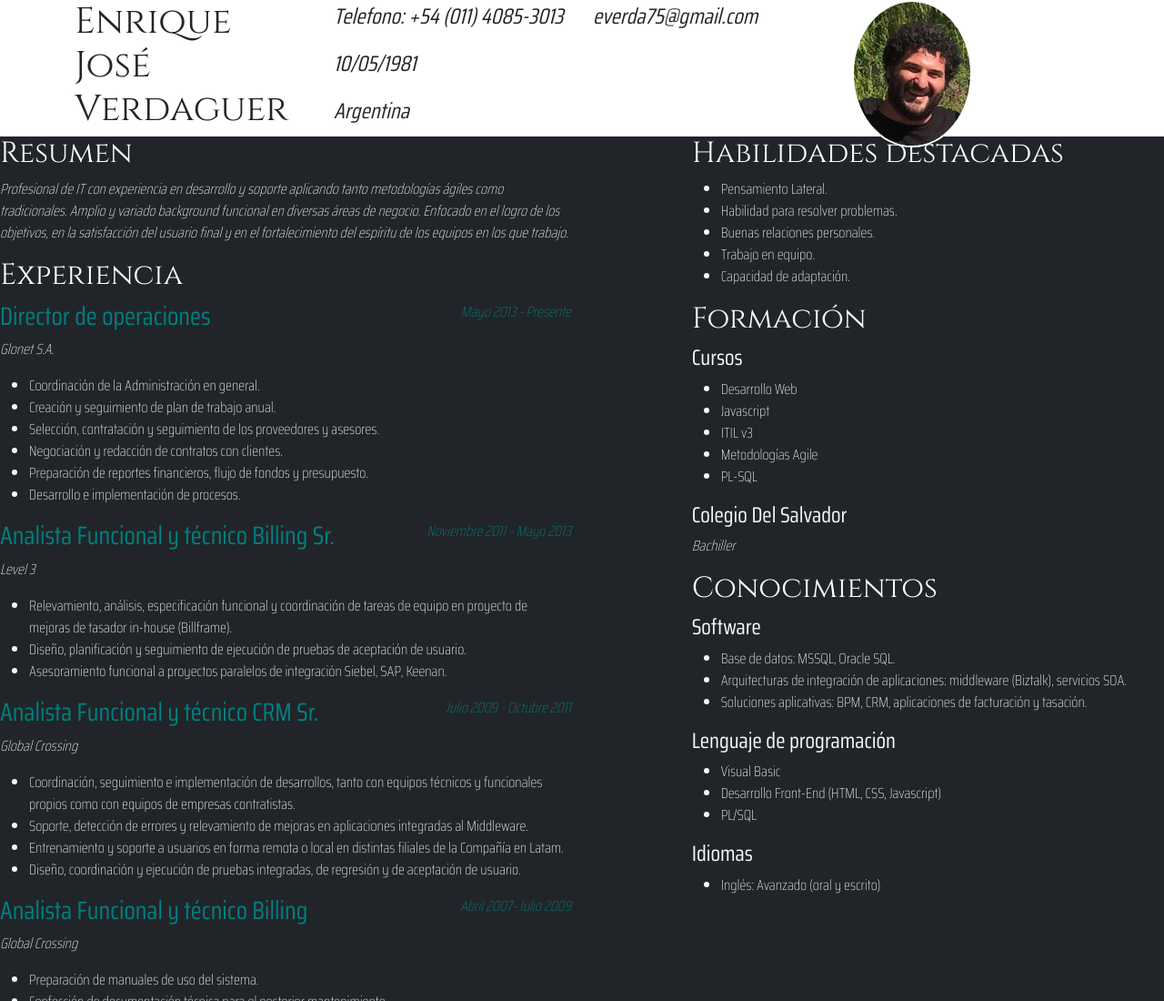
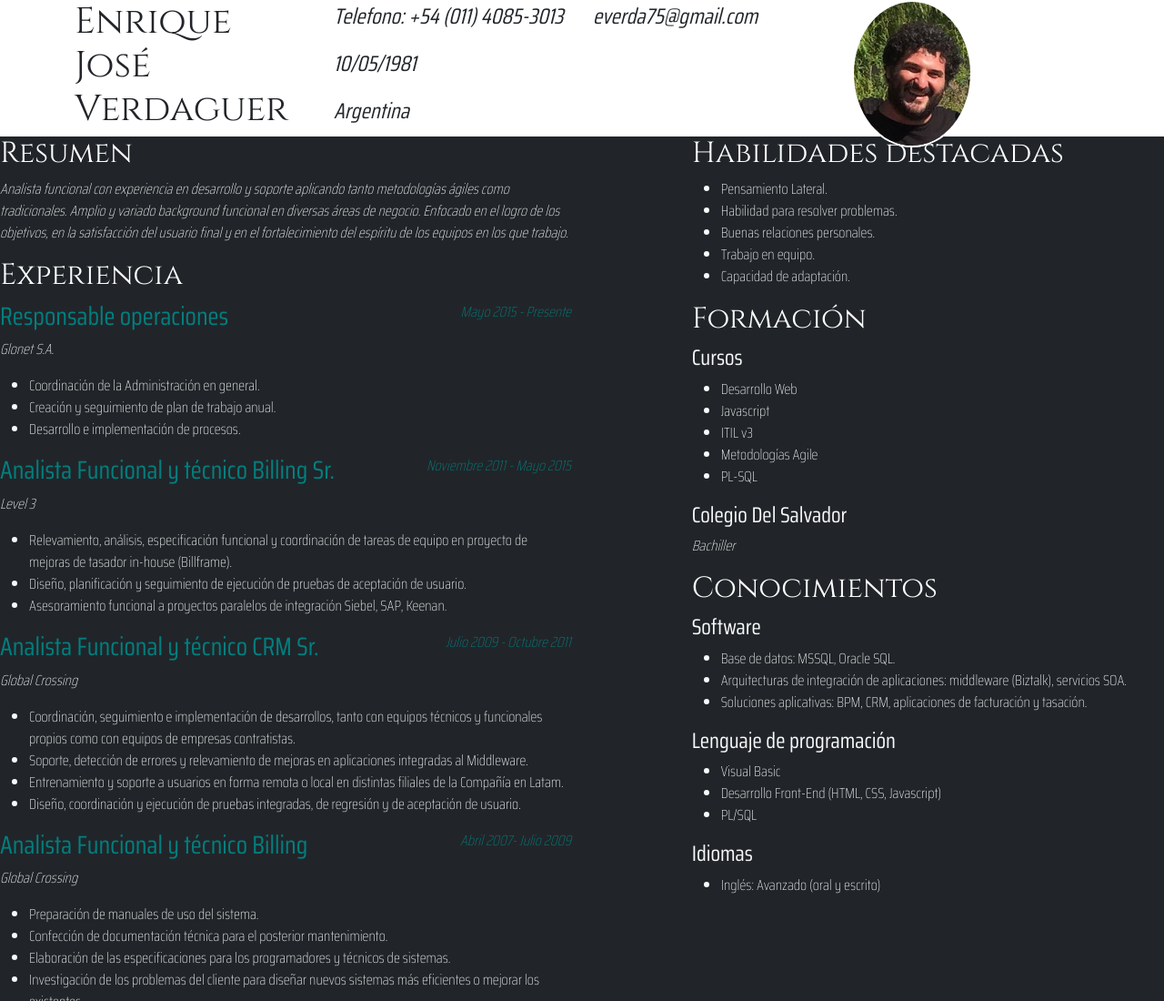
Before and after one commit to everda/curriculum, a website: page index.html in a window 1280 px wide. Shown: the top 1100 px of the page at 91% size. Drawn offline with nearby package versions, Linux system fonts and the light colour scheme.

Commit message:
Signed-off-by: Everda <everda75@gmail.com>

```diff
--- a/index.html
+++ b/index.html
@@ -65,28 +65,24 @@
             <div class="col-6">
                 <div>
                     <h2>Resumen</h2>
-                    <p class="text-light">Profesional de IT con experiencia en desarrollo y soporte aplicando
-                        tanto metodologías ágiles como tradicionales. Amplio y variado
-                        background funcional en diversas áreas de negocio. Enfocado en el logro de los
-                        objetivos, en la satisfacción del usuario final y en el fortalecimiento del espíritu de los
-                        equipos
-                        en los que trabajo.
+                    <p class="text-light">Analista funcional con experiencia en desarrollo y soporte aplicando
+                                        tanto metodologías ágiles como tradicionales. Amplio y variado
+                                        background funcional en diversas áreas de negocio. Enfocado en el logro de los
+                                        objetivos, en la satisfacción del usuario final y en el fortalecimiento del espíritu de los
+                                        equipos en los que trabajo.
                     </p>
                 </div>
                 <div>
                     <h2>Experiencia</h2>
                     <div>
                         <div class="tituloExp">
-                            <h3>Director de operaciones</h3>
-                            <p>Mayo 2013 - Presente</p>
+                            <h3>Responsable operaciones</h3>
+                            <p>Mayo 2015 - Presente</p>
                         </div>
                         <p>Glonet S.A.</p>
                         <ul>
                             <li>Coordinación de la Administración en general.</li>
                             <li>Creación y seguimiento de plan de trabajo anual.</li>
-                            <li>Selección, contratación y seguimiento de los proveedores y asesores.</li>
-                            <li>Negociación y redacción de contratos con clientes.</li>
-                            <li>Preparación de reportes financieros, flujo de fondos y presupuesto.</li>
                             <li>Desarrollo e implementación de procesos.</li>
                         </ul>
                     </div>
@@ -94,7 +90,7 @@
                     <div>
                         <div class="tituloExp">
                             <h3>Analista Funcional y técnico Billing Sr.</h3>
-                            <p>Noviembre 2011 - Mayo 2013</p>
+                            <p>Noviembre 2011 - Mayo 2015</p>
                         </div>
                         <p>Level 3</p>
                         <ul>
```
Also changed, not shown: 1 other file.
